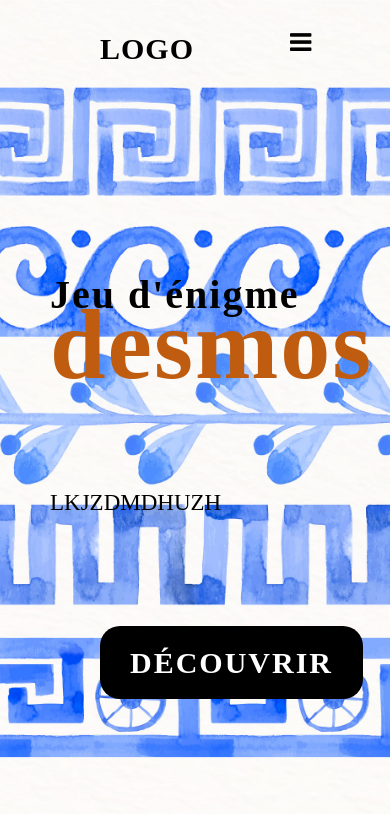
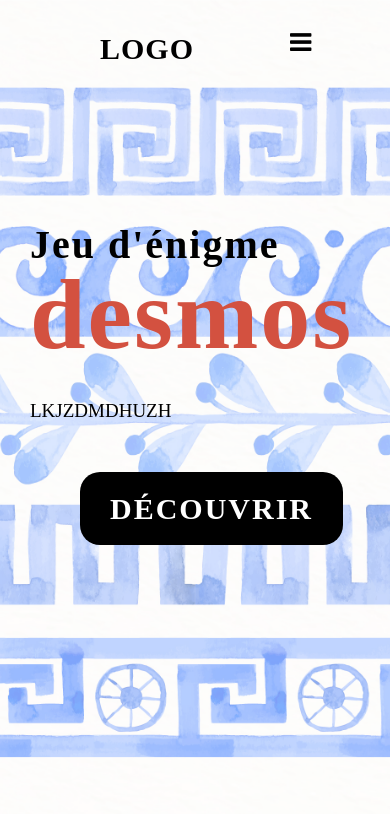
Before and after one commit to AegisGames/Desmos, a plain HTML site: page index.html in a window 390 px wide. Shown: the top 814 px of the page. Drawn offline with Linux system fonts and the light colour scheme; a web font is replaced by a local one.

Commit message:
couleur + fond transparent

```diff
--- a/style.css
+++ b/style.css
@@ -9,17 +9,28 @@
     font-family: "Caesar Dressing";
 }
 
-section{
-    position: relative;
+section {
+    /* just to show position fixed working */
+    height: 2000px;
+    margin: 0;
+  }
+
+section::before{
+    content: "";
+    position: fixed;
     width: 100%;
-    min-height: 100vh;
+    min-height: 100%;
     display: flex;
     flex-direction: column;
     justify-content: flex-start;
-    background: url(images/bg.png)no-repeat;
+    background-image: url(images/bg.png);
     background-size: cover;
-    background-position: center;
+  background-repeat: no-repeat;
+  background-position: center center;
+  z-index: -1;
+  opacity: 0.5;
 }
+
 
 header{
     position: relative;
@@ -29,6 +40,7 @@ header{
     display: flex;
     justify-content: space-between;
     align-items: center;
+
 }
 
 header .logo{
@@ -42,8 +54,9 @@ header .logo{
 }
 
 header .navigation a{
-    color: #000;
+    color: #000000;
     text-decoration: none;
+    font-size: 25px;
     font-weight: 500;
     letter-spacing: 1px;
     padding: 5px 15px;
@@ -57,7 +70,8 @@ header .navigation a:not(:last-child){
 }
 
 header .navigation a:hover{
-    background: rgb(192, 92, 16);
+    background: rgb(211, 81, 64);
+    color: #fff;
 }
 
 .content{
@@ -70,20 +84,21 @@ header .navigation a:hover{
     font-size: 55px;
     font-weight: 800;
     letter-spacing: 2px;
-    line-height: 60px;
+    line-height: 100px;
     margin-bottom: 30px;
 }
 
 .content .info h2 span{
-    color: rgb(192, 92, 16);
-    font-size: 80px;
+    color: rgb(211, 81, 64);
+    font-size: 180px;
     font-weight: 800;
 }
 
 .content .info p{
-    font-size: 16px;
+    font-size: 30px;
     font-weight: 500;
-    margin-bottom: 40px;
+    margin-bottom: 50px;
+
 }
 
 .content .info-btn{
@@ -101,7 +116,7 @@ header .navigation a:hover{
 }
 
 .content .info-btn:hover{
-    background: rgb(192, 92, 16);
+    background: rgb(211, 81, 64);
 }
 
 
@@ -126,7 +141,7 @@ label{
         transition-property: color;
     }
     label:hover{
-        color: #fff;
+        color: rgb(211, 81, 64);
     }
 
     label .close-btn{
@@ -192,13 +207,13 @@ label{
 
     .content{
         max-width: 650px;
-        margin: 60px 50px;
+        margin: 60px 30px;
     }
 
     .content .info h2{
         margin-top: 150px;
         font-size: 40px;
-
+        line-height: 70px;
     }
 
     .content .info h2 span{
@@ -208,9 +223,9 @@ label{
     }
 
     .content .info p{
-        font-size: 23px;
-        margin-bottom: 130px;
-        margin-top: 100px;
+        font-size: 19px;
+        margin-bottom: 70px;
+        margin-top: 30px;
     }
     .content .info a{
         margin: 8px 50px;
```
